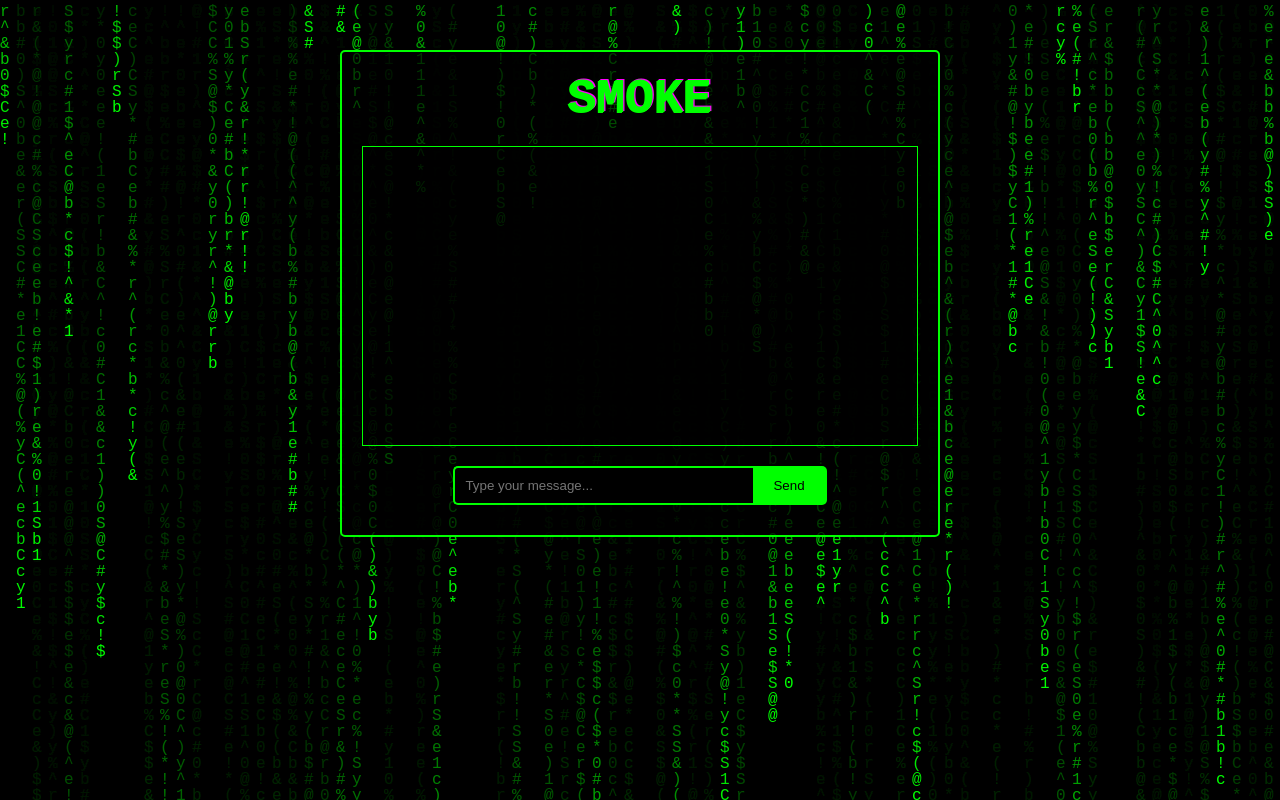
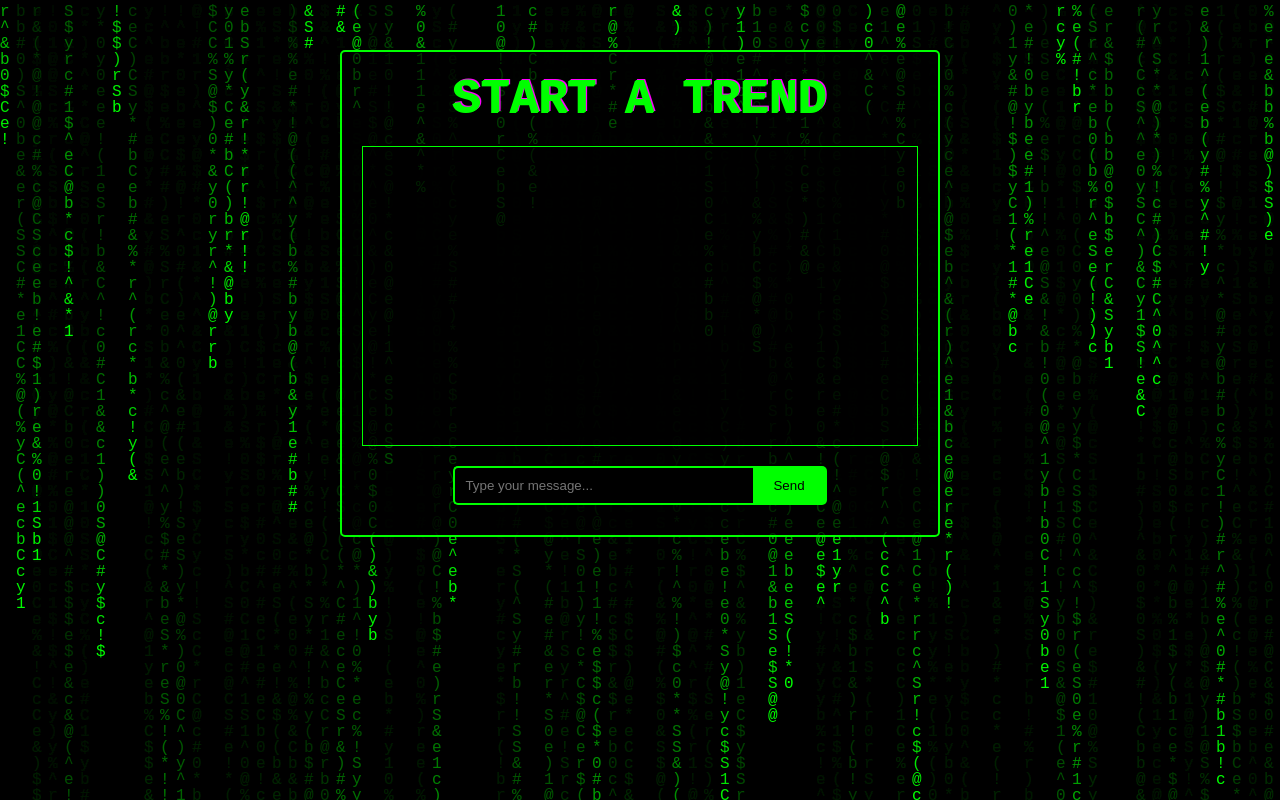
Before and after one commit to Wellz26/SMOKE-SESH, a plain HTML site: page index.html in a window 1280 px wide. Drawn offline with Linux system fonts and the light colour scheme; no server answers.

Commit message:
Update index.html

```diff
--- a/index.html
+++ b/index.html
@@ -100,7 +100,7 @@
   <canvas id="matrixCanvas"></canvas>
 
   <div class="container">
-    <h1>SMOKE</h1>
+    <h1>START A TREND</h1>
     <!-- Chat display -->
     <div id="chat" class="chat-container"></div>
     <!-- Message input -->
```
